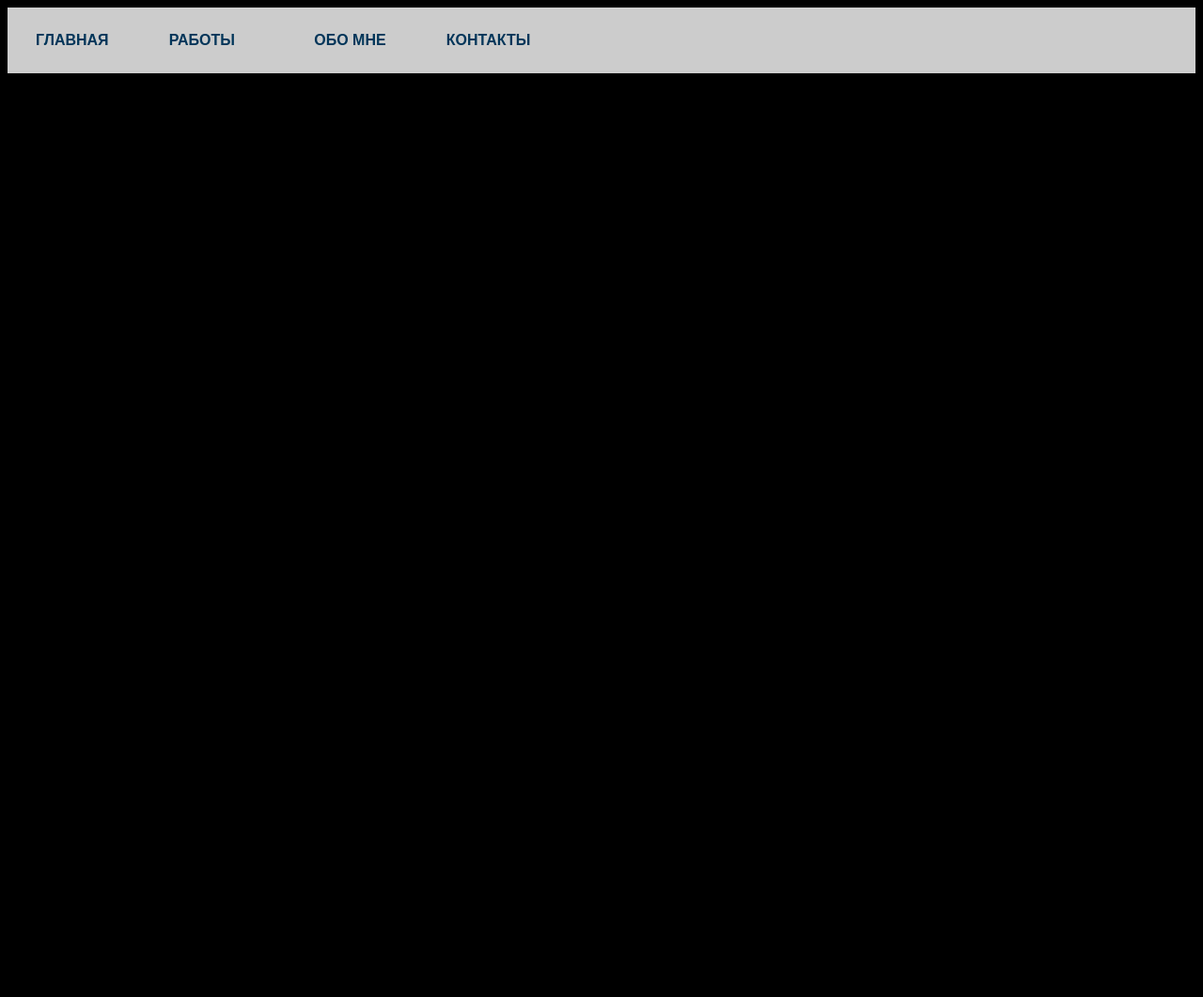
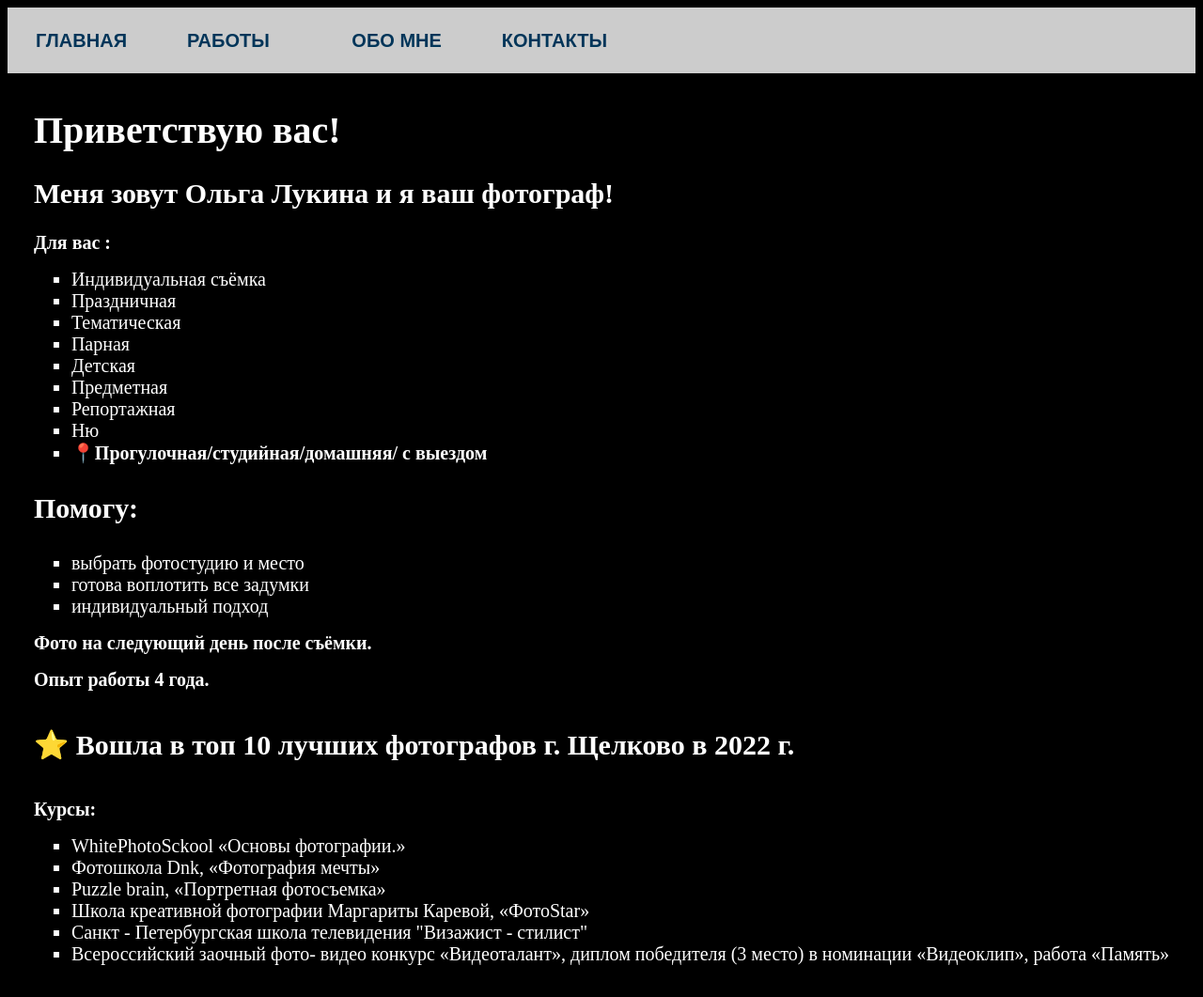
Before and after one commit to Durtanyan/yourPhoto, a plain HTML site: page html/about.html in a window 1280 px wide. Shown: the whole page at 94% size. Before the commit the page ends 800 px from the top, so only its background shows below. Drawn offline with Linux system fonts and the light colour scheme.

Commit message:
Добавил верстку для страницы - Обо мне

```diff
--- a/html/about.html
+++ b/html/about.html
@@ -11,6 +11,7 @@
 
 	<script src="../js/add-menu-to-page.js"></script>
 	<script src="../js/menu.js"></script>
+	<script src="../js/add-content-to-page-about.js"></script>
 </body>
 </body>
 </html>
--- /dev/null
+++ b/js/add-content-to-page-about.js
@@ -0,0 +1,49 @@
+$("body").append(`<div class="content-block"></div>`);
+$(".content-block").append('<div id="content-block"></div>');
+$(".content-block").css({
+  "justify-content": "center",
+  display: "flex",
+  "align-items": "center",
+  padding: "5px",
+});
+
+let contentBlock = $("#content-block");
+contentBlock.css({ color: "white", padding: "5px" });
+contentBlock.append(`<div><h1>Приветствую вас!</h1>
+<h2>Меня зовут Ольга Лукина и я ваш фотограф!</h2>
+<p><strong>Для вас :</strong></p>
+<ul type="square">
+<li>Индивидуальная съёмка</li>
+<li>Праздничная</li>
+<li>Тематическая</li>
+<li>Парная</li>
+<li>Детская</li>
+<li>Предметная</li>
+<li>Репортажная</li>
+<li>Ню</li>
+<li><strong>📍Прогулочная/студийная/домашняя/ с выездом</strong></li>
+</ul>
+<h3>Помогу:</h3>
+<ul type="square">
+<li>выбрать фотостудию и место</li>
+<li>готова воплотить все задумки</li>
+<li>индивидуальный подход</li>
+</ul>
+<p><strong>Фото на следующий день после съёмки.</strong></p>
+<p><strong>Опыт работы 4 года.</strong></p>
+<h4>⭐ Вошла в топ 10 лучших фотографов г. Щелково в 2022 г.</h4>
+<p><strong>Курсы:</strong></p>
+<ul type="square">
+<li>WhitePhotoSckool «Основы фотографии.»</li>
+<li>Фотошкола Dnk,  «Фотография мечты»</li>
+<li>Puzzle brain, «Портретная фотосъемка»</li>
+<li>Школа креативной фотографии Маргариты Каревой,  «ФотоStar»</li>
+<li>Санкт - Петербургская школа телевидения "Визажист - стилист" </li>
+<li>Всероссийский  заочный фото- видео конкурс «Видеоталант»,
+диплом победителя (3 место) в номинации «Видеоклип», работа «Память»</li></div>`);
+$("h1").css({ "font-size": "40px" });
+$("h2").css({ "font-size": "30px" });
+$("h3").css({ "font-size": "30px" });
+$("h4").css({ "font-size": "30px" });
+$("strong").css({ "font-size": "20px" });
+$("li").css({ "font-size": "20px" });
```
